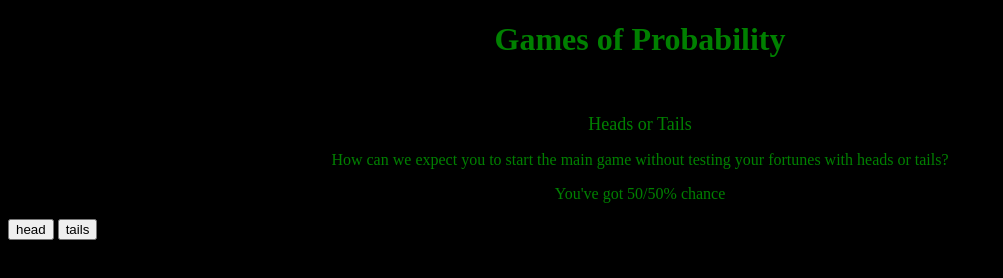
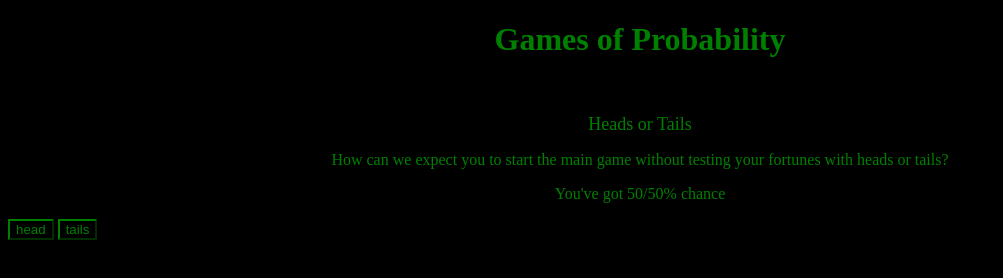
Before and after one commit to mmumen/Higher-or-Lower-Game, a plain HTML site: page index.html in a window 1280 px wide. Shown: the whole page, without its empty margins (0-1003 px from the left). Drawn offline with Linux system fonts and the light colour scheme.

Commit message:
styling index.html

```diff
--- a/style.css
+++ b/style.css
@@ -22,5 +22,15 @@
 }
 
 .head{
-    margin-left: 50;
+    border-color: green;
+    background-color: black;
+    color: green;
+    text-align: center;
 }
+
+.tails{
+    border-color: green;
+    background-color: black;
+    color: green;
+    text-align: center;
+}
```
